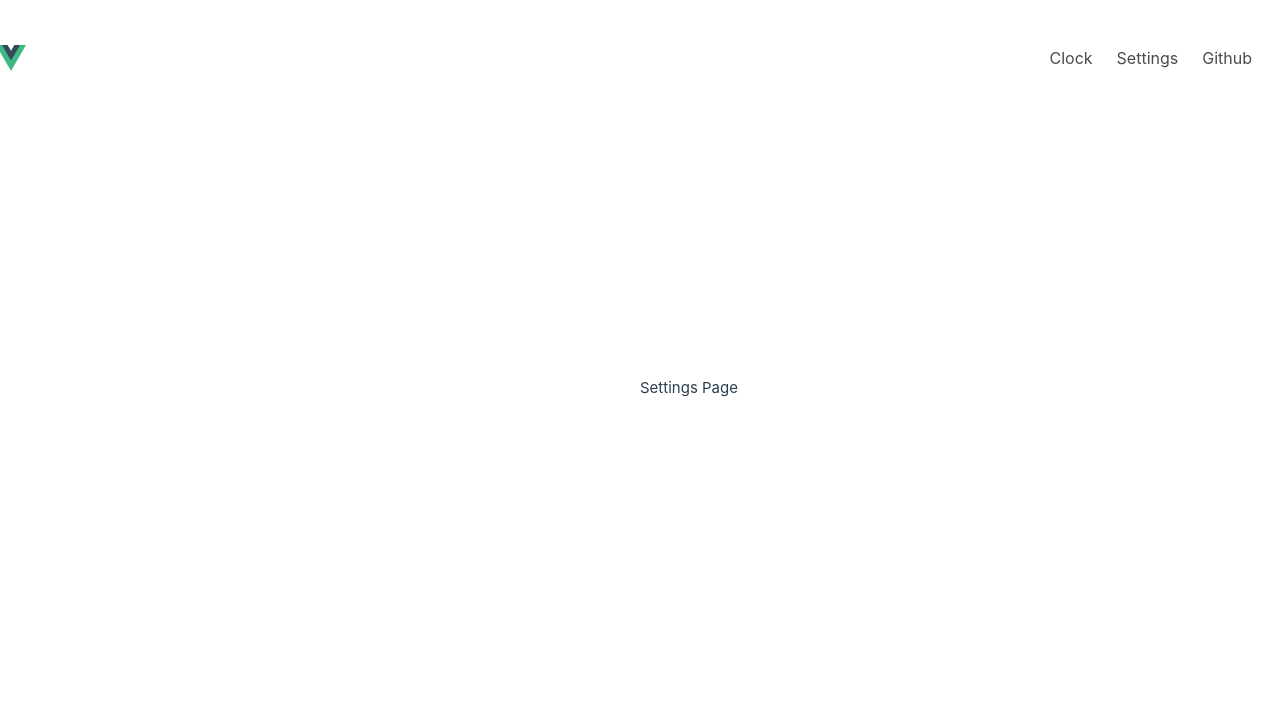
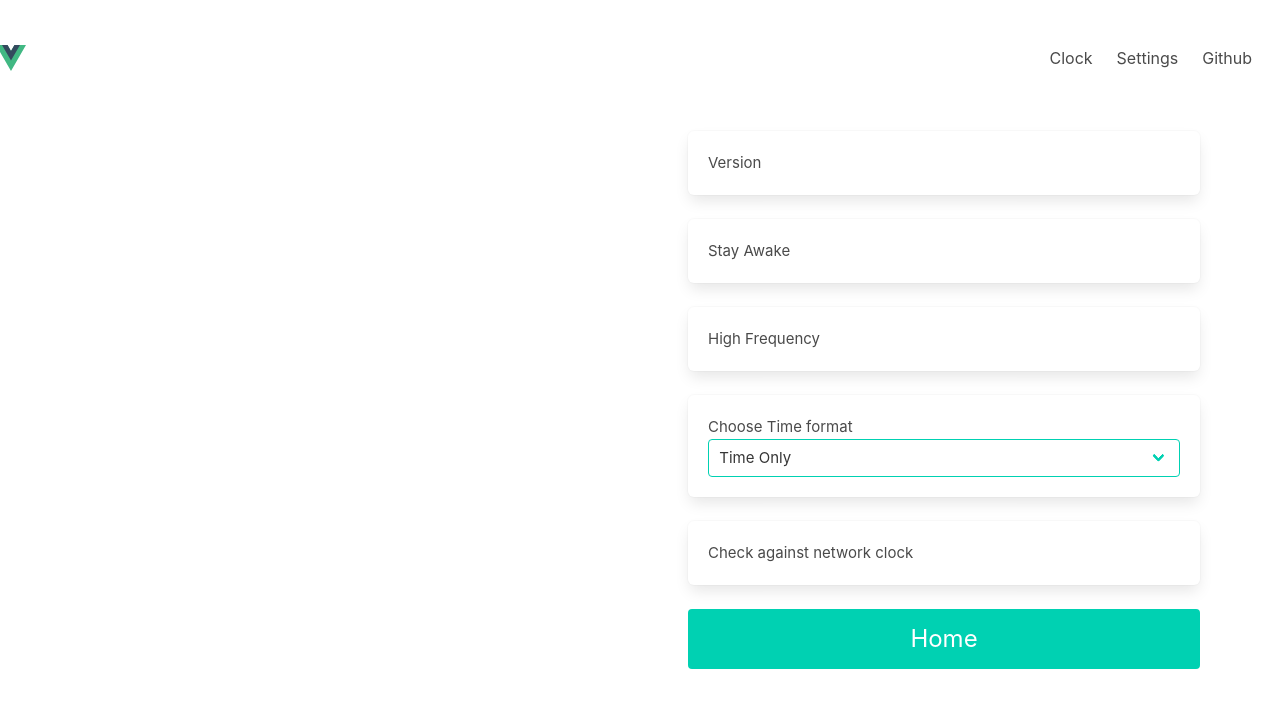
Before and after one commit to Sh3lby007/mobile-clock, a Vue app: page /Settings in a window 1280 px wide. Shown: the top 708 px of the page. Built offline with nearby package versions, Linux system fonts and the light colour scheme.

Commit message:
Basic Layout of settings page.

```diff
--- a/src/views/Settings.vue
+++ b/src/views/Settings.vue
@@ -1,15 +1,60 @@
 <template>
-  <div class="Settings">
-    <h1>Settings Page</h1>
+
+  <div class="container is-fullhd">
+    <div class="section py-o">
+      <div class="columns is-mobile is-centered is-multiline is-desktop">
+        <div class="column is-full">
+          <div class="box">
+            Version
+          </div>
+        </div>
+
+        <div class="column is-full">
+          <div class="box">
+            Stay Awake
+          </div>
+        </div>
+
+        <div class="column is-full">
+          <div class="box">
+            High Frequency
+          </div>
+        </div>
+
+        <div class="column is-full">
+          <div class="box">
+            Choose Time format
+            <div class="select is-primary is-fullwidth">
+              <select>
+                <option>Time Only</option>
+                <option>Short Date and Time</option>
+                <option>Date and Time</option>
+              </select>
+            </div>
+          </div>
+        </div>
+
+        <div class="column is-full">
+          <div class="box">
+            Check against network clock
+          </div>
+        </div>
+        <div class="column is-full">
+
+          <button @click="$router.push('/')" class="button is-primary is-large is-fullwidth is-responsive">Home</button>
+        </div>
+      </div>
+    </div>
   </div>
+
 </template>
 
+
+<script setup>
+
+</script>
+
+
 <style>
-@media (min-width: 1024px) {
-  .about {
-    min-height: 100vh;
-    display: flex;
-    align-items: center;
-  }
-}
+
 </style>
```
